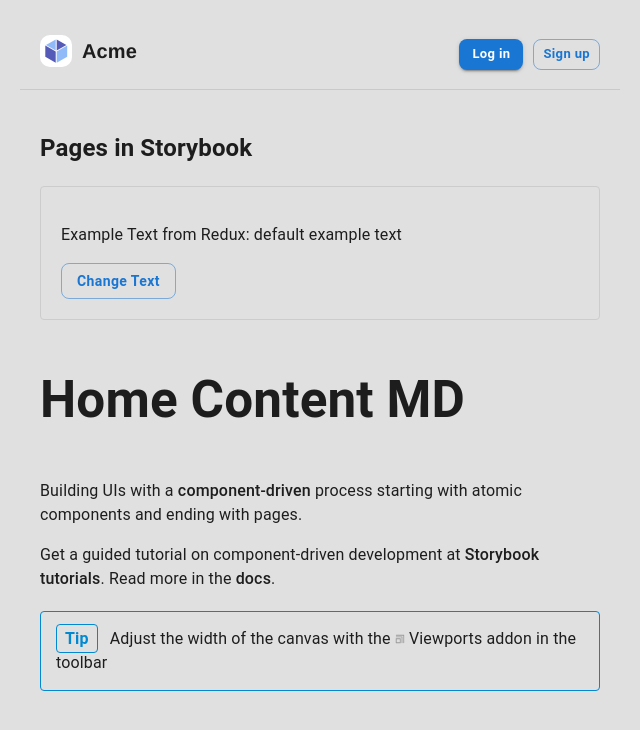
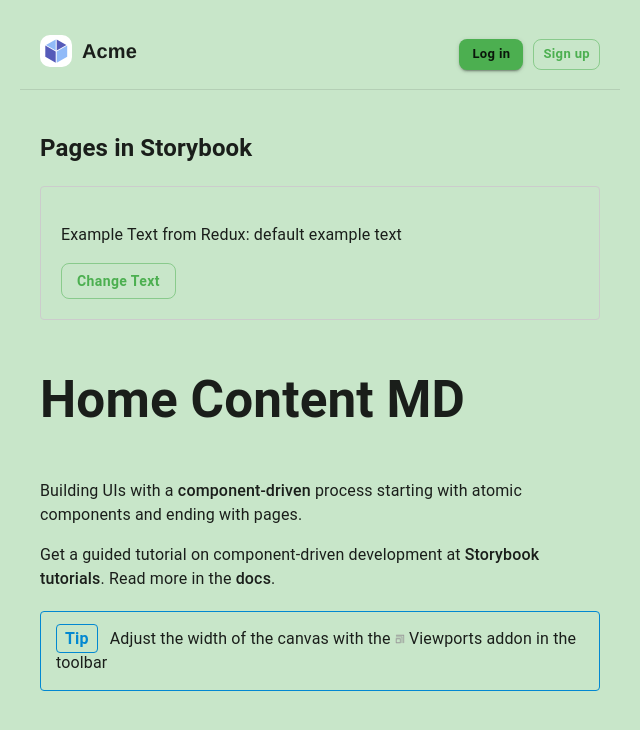
Before and after one commit to anewstead/sb-vitest, a React (Vite) app: page / in a window 1280 px wide. Shown: the top 730 px of the page, without its empty margins (0-640 px from the left). Built offline with nearby package versions, Linux system fonts and the light colour scheme.

Commit message:
create 2 themes

```diff
--- a/src/style/theme.ts
+++ b/src/style/theme.ts
@@ -1,29 +1,12 @@
 /* istanbul ignore file */
-import { blueGrey, grey } from "@mui/material/colors";
+import { blueGrey, green, grey } from "@mui/material/colors";
 import { createTheme } from "@mui/material/styles";
 
-export const theme = createTheme({
+// Base theme configuration
+const baseThemeOptions = {
   cssVariables: {
     cssVarPrefix: "dc",
     colorSchemeSelector: ".dc-%s",
-  },
-  colorSchemes: {
-    light: {
-      palette: {
-        background: {
-          paper: blueGrey[50],
-          default: grey[300],
-        },
-      },
-    },
-    dark: {
-      palette: {
-        background: {
-          paper: blueGrey[800],
-          default: grey[800],
-        },
-      },
-    },
   },
   components: {
     MuiCssBaseline: {
@@ -37,4 +20,90 @@ export const theme = createTheme({
       },
     },
   },
+} as const;
+
+// Blue theme
+export const blueTheme = createTheme({
+  ...baseThemeOptions,
+  colorSchemes: {
+    light: {
+      palette: {
+        background: {
+          paper: blueGrey[50],
+          default: grey[300],
+        },
+        primary: {
+          main: blueGrey[500],
+          light: blueGrey[300],
+          dark: blueGrey[700],
+        },
+        secondary: {
+          main: blueGrey[200],
+          light: blueGrey[100],
+          dark: blueGrey[400],
+        },
+      },
+    },
+    dark: {
+      palette: {
+        background: {
+          paper: blueGrey[800],
+          default: grey[800],
+        },
+        primary: {
+          main: blueGrey[500],
+          light: blueGrey[300],
+          dark: blueGrey[700],
+        },
+        secondary: {
+          main: blueGrey[200],
+          light: blueGrey[100],
+          dark: blueGrey[400],
+        },
+      },
+    },
+  },
 });
+
+// Green theme
+export const greenTheme = createTheme({
+  ...baseThemeOptions,
+  colorSchemes: {
+    light: {
+      palette: {
+        background: {
+          paper: green[50],
+          default: green[100],
+        },
+        primary: {
+          main: green[500],
+          light: green[300],
+          dark: green[700],
+        },
+        secondary: {
+          main: green[200],
+          light: green[100],
+          dark: green[400],
+        },
+      },
+    },
+    dark: {
+      palette: {
+        background: {
+          paper: green[800],
+          default: grey[800],
+        },
+        primary: {
+          main: green[500],
+          light: green[300],
+          dark: green[700],
+        },
+        secondary: {
+          main: green[200],
+          light: green[100],
+          dark: green[400],
+        },
+      },
+    },
+  },
+});
--- a/src/wrappers/themeWrapper/ThemeWrapper.tsx
+++ b/src/wrappers/themeWrapper/ThemeWrapper.tsx
@@ -5,7 +5,7 @@ import { CacheProvider } from "@emotion/react";
 import { CssBaseline } from "@mui/material";
 import { ThemeProvider as MuiThemeProvider } from "@mui/material/styles";
 
-import { theme } from "@src/style/theme";
+import { blueTheme, greenTheme } from "@src/style/theme";
 
 import type { PropsWithChildren } from "react";
 
@@ -20,7 +20,7 @@ const muiCache = createCache({
 export const ThemeWrapper = ({ children }: IThemeBaseProps) => {
   return (
     <CacheProvider value={muiCache}>
-      <MuiThemeProvider theme={theme}>
+      <MuiThemeProvider theme={greenTheme}>
         <CssBaseline />
         {children}
       </MuiThemeProvider>
```
